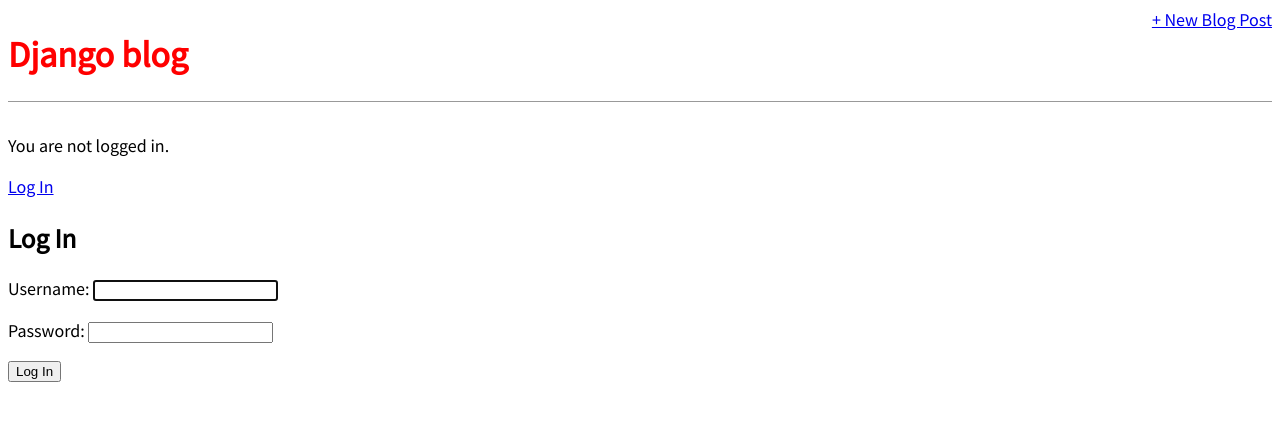
After one commit to jnelson544/Blog, a Django app: page /accounts/login/ in a window 1280 px wide. The commit adds this page. Shown: the top 421 px of the page. Run offline with Django 4.2, Linux system fonts and the light colour scheme.

Commit message:
Log in creatation

```diff
--- a/django_project/settings.py
+++ b/django_project/settings.py
@@ -123,3 +123,5 @@
 # https://docs.djangoproject.com/en/4.0/ref/settings/#default-auto-field
 
 DEFAULT_AUTO_FIELD = 'django.db.models.BigAutoField'
+
+LOGIN_REDIRECT_URL = "home"
--- a/django_project/urls.py
+++ b/django_project/urls.py
@@ -18,5 +18,6 @@
 
 urlpatterns = [
     path('admin/', admin.site.urls),
+    path("accounts/", include("django.contrib.auth.urls")),
     path("", include("blog.urls")),
 ]
--- a/templates/base.html
+++ b/templates/base.html
@@ -18,6 +18,12 @@
                 <a href="{% url 'post_new' %}">+ New Blog Post</a>
             </div>
         </header>
+        {% if user.is_authenticated %}
+        <p>Hi {{ user.username }}!</p>
+        {% else %}
+        <p>You are not logged in.</p>
+        <a href="{% url 'login' %}">Log In</a>
+        {% endif %}
         {% block content %}
         {% endblock content %}
     </div>
--- /dev/null
+++ b/templates/registration/login.html
@@ -0,0 +1,7 @@
+<!-- templates/registration/login.html-->
+{% extends "base.html" %}
+
+{% block content %}
+<h2>Log In</h2>
+<form method="post">{% csrf_token %} {{ form.as_p }} <button type="sumbit">Log In</button></form>
+{% endblock content %}
```
Also changed, not shown: db.sqlite3.
